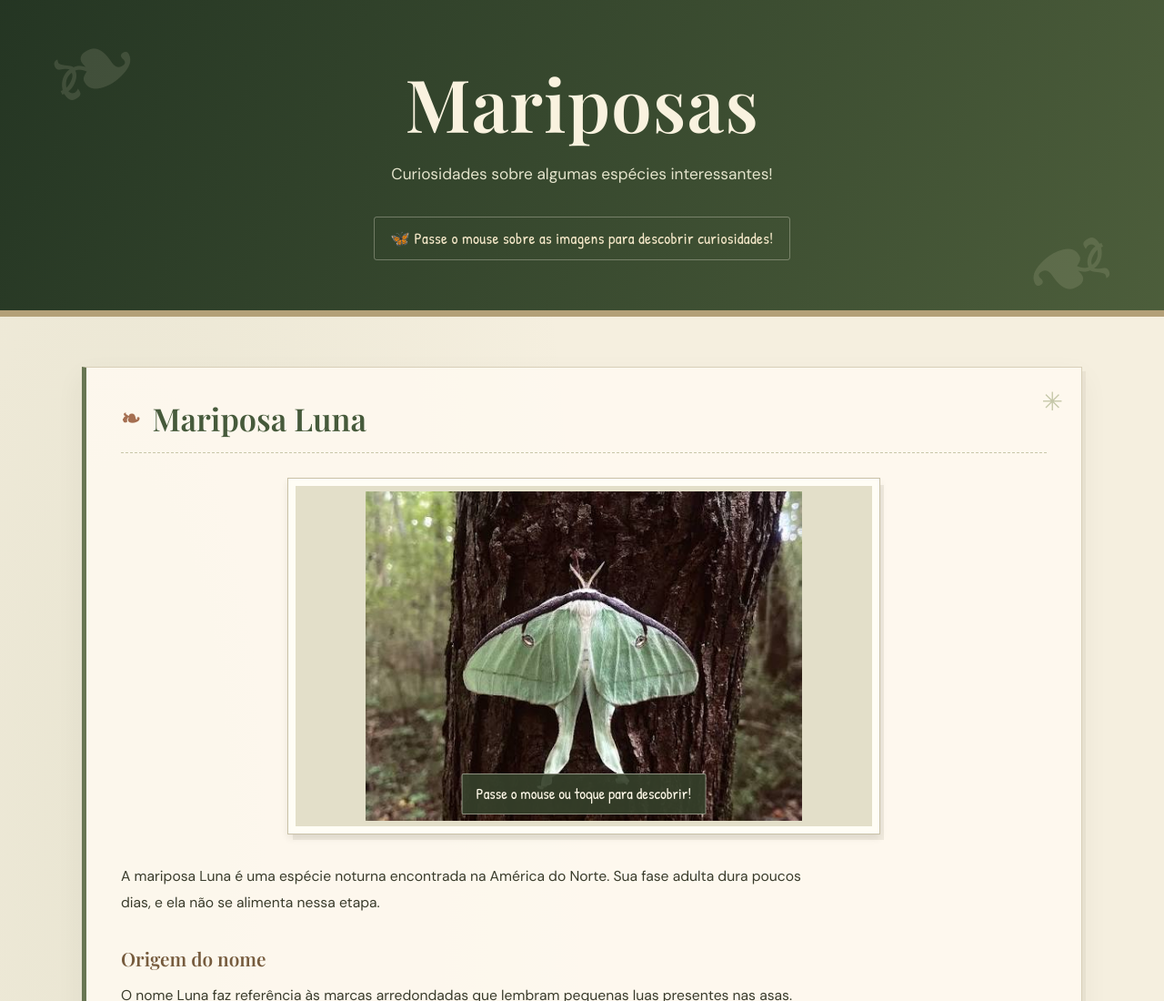
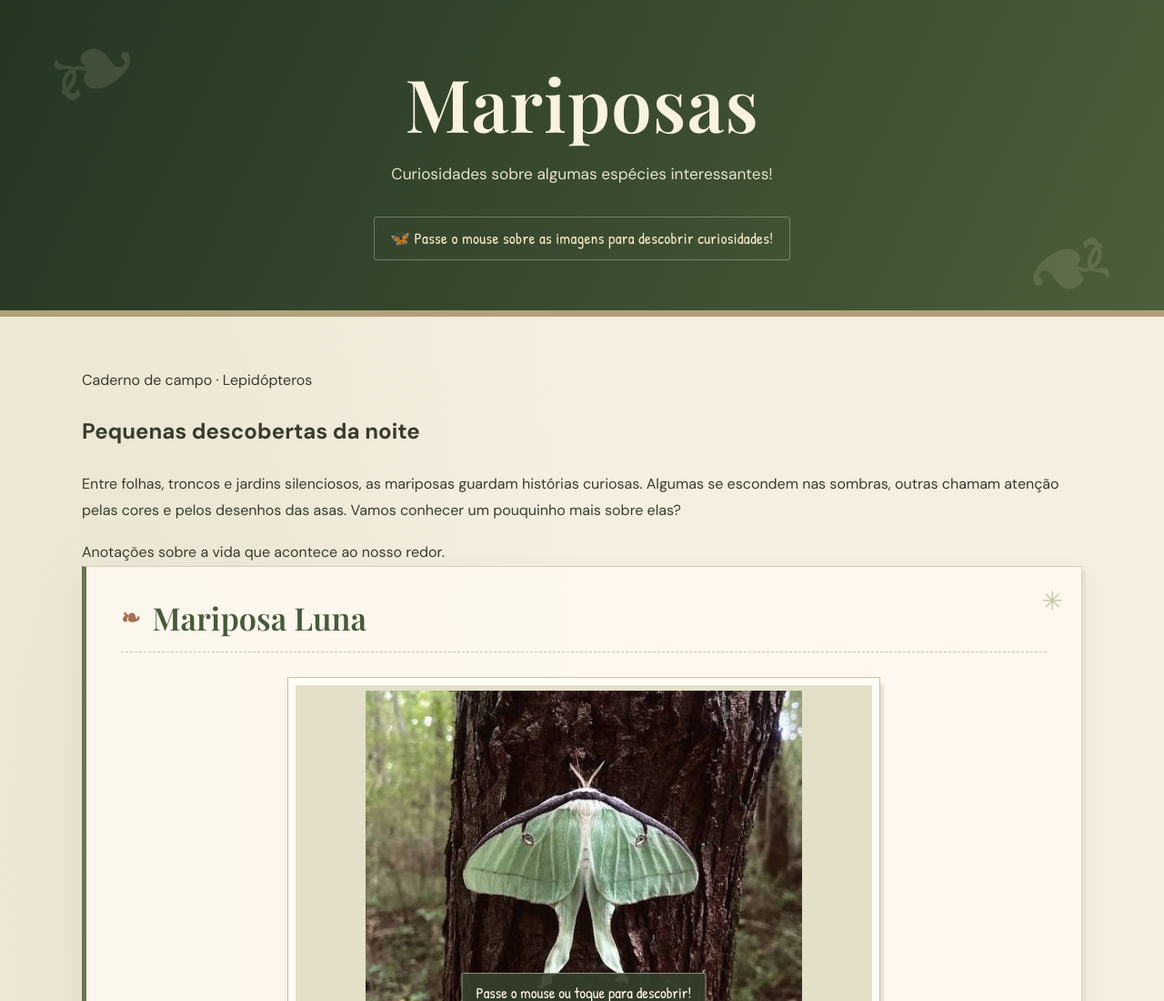
Before and after one commit to mistyylol/codigos.da.yasminae, a plain HTML site: page index.html in a window 1280 px wide. Shown: the top 1100 px of the page at 91% size. Drawn offline with nearby package versions, Linux system fonts and the light colour scheme.

Commit message:
Update index.html

```diff
--- a/index.html
+++ b/index.html
@@ -15,6 +15,21 @@
     </header>
 
     <main>
+
+<div class="introducao">
+    <span class="introducao-etiqueta">Caderno de campo · Lepidópteros</span>
+
+    <h2>Pequenas descobertas da noite</h2>
+
+    <p>
+        Entre folhas, troncos e jardins silenciosos, as mariposas
+        guardam histórias curiosas. Algumas se escondem nas sombras,
+        outras chamam atenção pelas cores e pelos desenhos das asas.
+        Vamos conhecer um pouquinho mais sobre elas?
+    </p>
+
+    <span class="assinatura">Anotações sobre a vida que acontece ao nosso redor.</span>
+</div>
 
         <!-- MARIPOSA LUNA -->
         <section class="especie">
```
